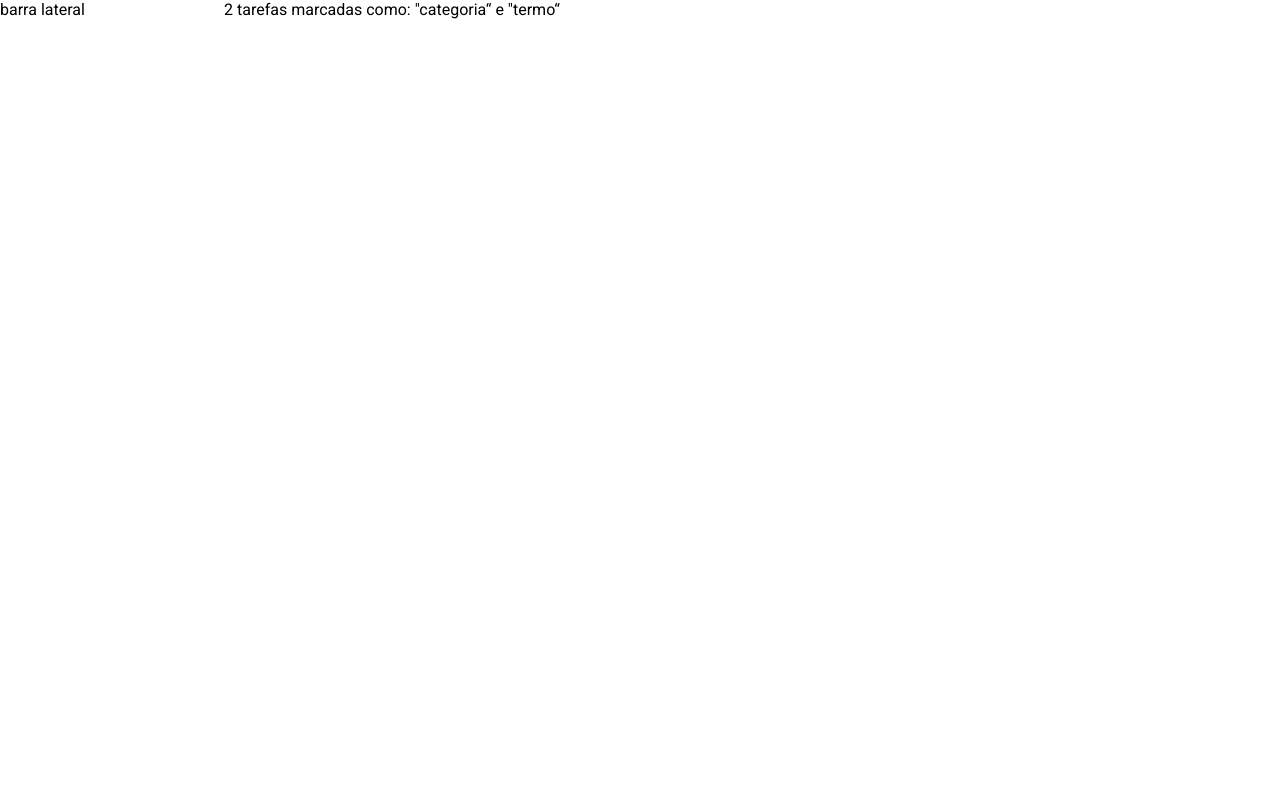
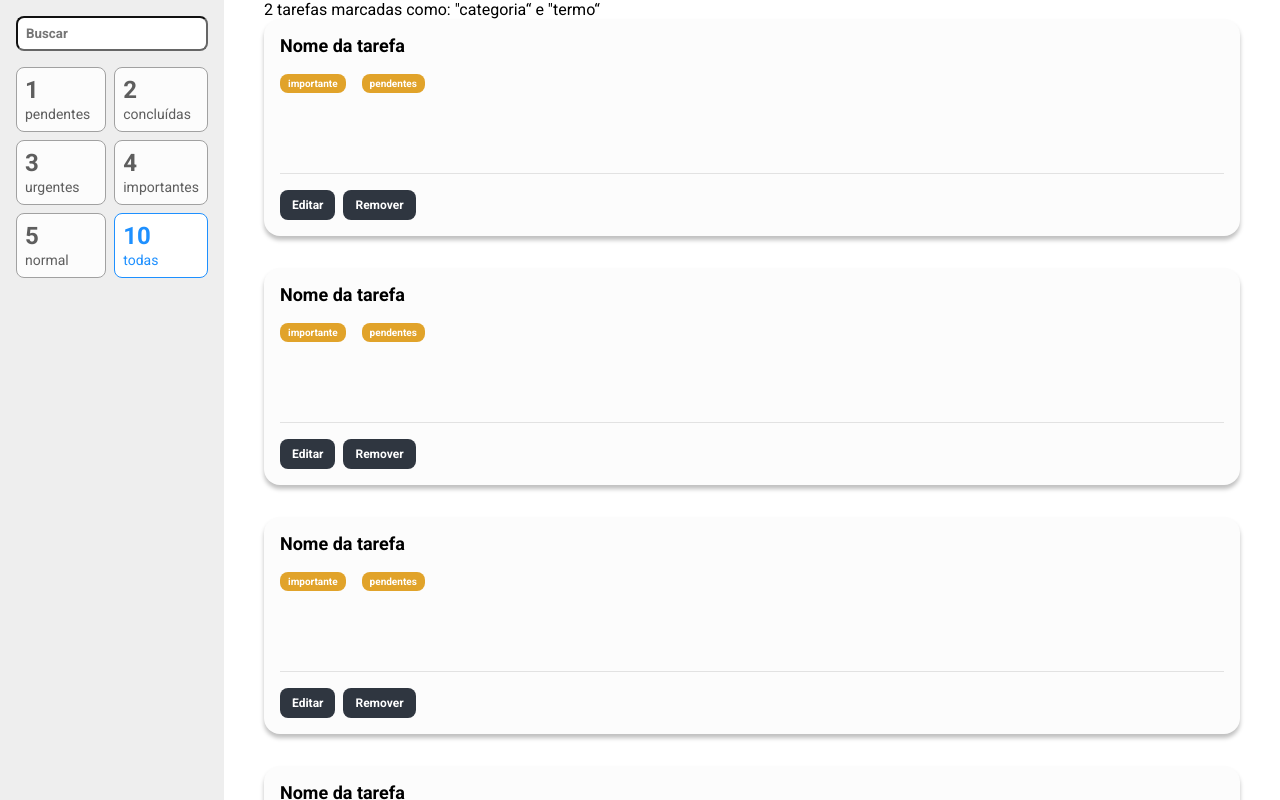
Before and after one commit to uANDYANO/Projeto-5-task-list, a React (Create React App) app: page / in a window 1280 px wide. Built offline with nearby package versions, Linux system fonts and the light colour scheme.

Commit message:
estilização das secões

```diff
--- a/public/index.html
+++ b/public/index.html
@@ -1,14 +1,12 @@
 <!DOCTYPE html>
 <html lang="pt-BR">
+
 <head>
   <meta charset="utf-8" />
   <link rel="icon" href="%PUBLIC_URL%/favicon.ico" />
   <meta name="viewport" content="width=device-width, initial-scale=1" />
   <meta name="theme-color" content="#000000" />
-    <meta
-      name="description"
-      content="Web site created using create-react-app"
-    />
+  <meta name="description" content="Web site created using create-react-app" />
   <link rel="apple-touch-icon" href="%PUBLIC_URL%/logo192.png" />
   <!--
       manifest.json provides metadata used when your web app is installed on a
@@ -26,9 +24,11 @@
     -->
   <link rel="preconnect" href="https://fonts.googleapis.com">
   <link rel="preconnect" href="https://fonts.gstatic.com" crossorigin>
-    <link href="https://fonts.googleapis.com/css2?family=Roboto:ital,wght@0,100..900;1,100..900&display=swap" rel="stylesheet">
-    <title>Minha tarefas</title>
+  <link
+    href="https://fonts.googleapis.com/css2?family=Roboto+Mono:ital,wght@0,100..700;1,100..700&family=Roboto:ital,wdth,wght@0,75..100,100..900;1,75..100,100..900&display=swap"
+    rel="stylesheet">
 </head>
+
 <body>
   <noscript>You need to enable JavaScript to run this app.</noscript>
   <div id="root"></div>
@@ -43,4 +43,5 @@
       To create a production bundle, use `npm run build` or `yarn build`.
     -->
 </body>
+
 </html>
--- /dev/null
+++ b/src/components/FiltroCard/index.tsx
@@ -0,0 +1,16 @@
+import * as S from './styles'
+
+export type Props = {
+  ativo?: boolean
+  contador: number
+  legenda: string
+}
+
+const FiltroCard = ({ ativo, contador, legenda }: Props) => (
+  <S.Card ativo={ativo}>
+    <S.Contador>{contador}</S.Contador>
+    <S.Label>{legenda}</S.Label>
+  </S.Card>
+)
+
+export default FiltroCard
--- /dev/null
+++ b/src/components/FiltroCard/styles.ts
@@ -0,0 +1,24 @@
+import styled from 'styled-components'
+
+import { Props } from '.'
+
+type PropsSemLegendaEContador = Omit<Props, 'contador' | 'legenda'>
+
+export const Card = styled.div<PropsSemLegendaEContador>`
+  padding: 8px;
+  border: 1px solid ${(props) => (props.ativo ? '#1E90FF' : '#a1a1a1')};
+  background-color: ${(props) => (props.ativo ? '#fff' : '#fcfcfc')};
+  color: ${(props) => (props.ativo ? '#1E90FF' : '#5e5e5e')};
+  border-radius: 8px;
+  cursor: pointer;
+`
+
+export const Contador = styled.span`
+  font-weight: bold;
+  font-size: 24px;
+  display: block;
+`
+
+export const Label = styled.span`
+  font-size: 14px;
+`
--- /dev/null
+++ b/src/components/Tarefa/index.tsx
@@ -0,0 +1,16 @@
+import * as S from './styles'
+
+const Tarefa = () => (
+  <S.Card>
+    <S.Titulo>Nome da tarefa</S.Titulo>
+    <S.Tag>importante</S.Tag>
+    <S.Tag>pendentes</S.Tag>
+    <S.Descricao />
+    <S.BarraAcoes>
+      <S.Botao>Editar</S.Botao>
+      <S.Botao>Remover</S.Botao>
+    </S.BarraAcoes>
+  </S.Card>
+)
+
+export default Tarefa
--- /dev/null
+++ b/src/components/Tarefa/styles.ts
@@ -0,0 +1,57 @@
+import styled from 'styled-components'
+
+export const Card = styled.div`
+  background-color: #fcfcfc;
+  box-shadow: 0px 4px 4px rgba(0, 0, 0, 0.25);
+  padding: 16px;
+  margin-bottom: 32px;
+  border-radius: 16px;
+`
+
+export const Titulo = styled.h3`
+  font-size: 18px;
+  font-weight: bold;
+  margin-bottom: 16px;
+`
+
+export const Tag = styled.span`
+  padding: 4px 8px;
+  color: #fff;
+  font-weight: bold;
+  font-size: 10px;
+  background-color: #e1a32a;
+  border-radius: 8px;
+  margin-right: 16px;
+  display: inline-block;
+`
+
+export const Descricao = styled.textarea`
+  color: #8b8b8b;
+  font-size: 14px;
+  line-height: 24px;
+  font-family: 'Roboto Mono', monospace;
+  display: block;
+  width: 100%;
+  margin-bottom: 16px;
+  margin-top: 16px;
+  resize: none;
+  border: none;
+  background-color: transparent;
+`
+
+export const BarraAcoes = styled.div`
+  border-top: 1px solid rgba(0, 0, 0, 0.1);
+  padding-top: 16px;
+`
+
+export const Botao = styled.button`
+  font-weight: bold;
+  font-size: 12px;
+  color: #fff;
+  padding: 8px 12px;
+  border: none;
+  cursor: pointer;
+  background-color: #2f3640;
+  border-radius: 8px;
+  margin-right: 8px;
+`
--- a/src/containers/BarraLateral/index.tsx
+++ b/src/containers/BarraLateral/index.tsx
@@ -1,3 +1,21 @@
-const BarraLateral = () => <aside>barra lateral</aside>
+import FiltroCard from '../../components/FiltroCard'
+
+import * as S from './styles'
+
+const BarraLateral = () => (
+  <S.Aside>
+    <div>
+      <S.Campo type="text" placeholder="Buscar" />
+      <S.Filtros>
+        <FiltroCard legenda="pendentes" contador={1} />
+        <FiltroCard legenda="concluídas" contador={2} />
+        <FiltroCard legenda="urgentes" contador={3} />
+        <FiltroCard legenda="importantes" contador={4} />
+        <FiltroCard legenda="normal" contador={5} />
+        <FiltroCard legenda="todas" contador={10} ativo />
+      </S.Filtros>
+    </div>
+  </S.Aside>
+)
 
 export default BarraLateral
--- /dev/null
+++ b/src/containers/BarraLateral/styles.ts
@@ -0,0 +1,24 @@
+import styled from 'styled-components'
+
+export const Aside = styled.aside`
+  padding: 16px;
+  background-color: #eee;
+  height: 100vh;
+`
+
+export const Filtros = styled.div`
+  display: grid;
+  grid-template-columns: 1fr 1fr;
+  grid-gap: 8px;
+  margin-top: 16px;
+`
+
+export const Campo = styled.input`
+  padding: 8px;
+  background-color: #fff;
+  border-radius: 8px;
+  font-weight: bold;
+  color: #666666;
+  border-color: #666666;
+  width: 100%;
+`
--- a/src/containers/ListaDeTarefas/index.tsx
+++ b/src/containers/ListaDeTarefas/index.tsx
@@ -1,7 +1,27 @@
+import Tarefa from '../../components/Tarefa'
+import { Container } from './styles'
+
 const ListaDeTarefas = () => (
-  <main>
+  <Container>
     <p>2 tarefas marcadas como: &quot;categoria&ldquo; e &quot;termo&ldquo;</p>
-  </main>
+    <ul>
+      <li>
+        <Tarefa />
+      </li>
+      <li>
+        <Tarefa />
+      </li>
+      <li>
+        <Tarefa />
+      </li>
+      <li>
+        <Tarefa />
+      </li>
+      <li>
+        <Tarefa />
+      </li>
+    </ul>
+  </Container>
 )
 
 export default ListaDeTarefas
--- /dev/null
+++ b/src/containers/ListaDeTarefas/styles.ts
@@ -0,0 +1,7 @@
+import styled from 'styled-components'
+
+export const Container = styled.main`
+  padding: 0 40px;
+  height: 100vh;
+  overflow-y: scroll;
+`
--- a/src/styles/index.ts
+++ b/src/styles/index.ts
@@ -6,6 +6,7 @@
     padding: 0;
     box-sizing: border-box;
     font-family: Roboto, sans-serif;
+    list-style: none;
   }
 `
 
```
Lines whose indentation alone changed are shown as unchanged.
